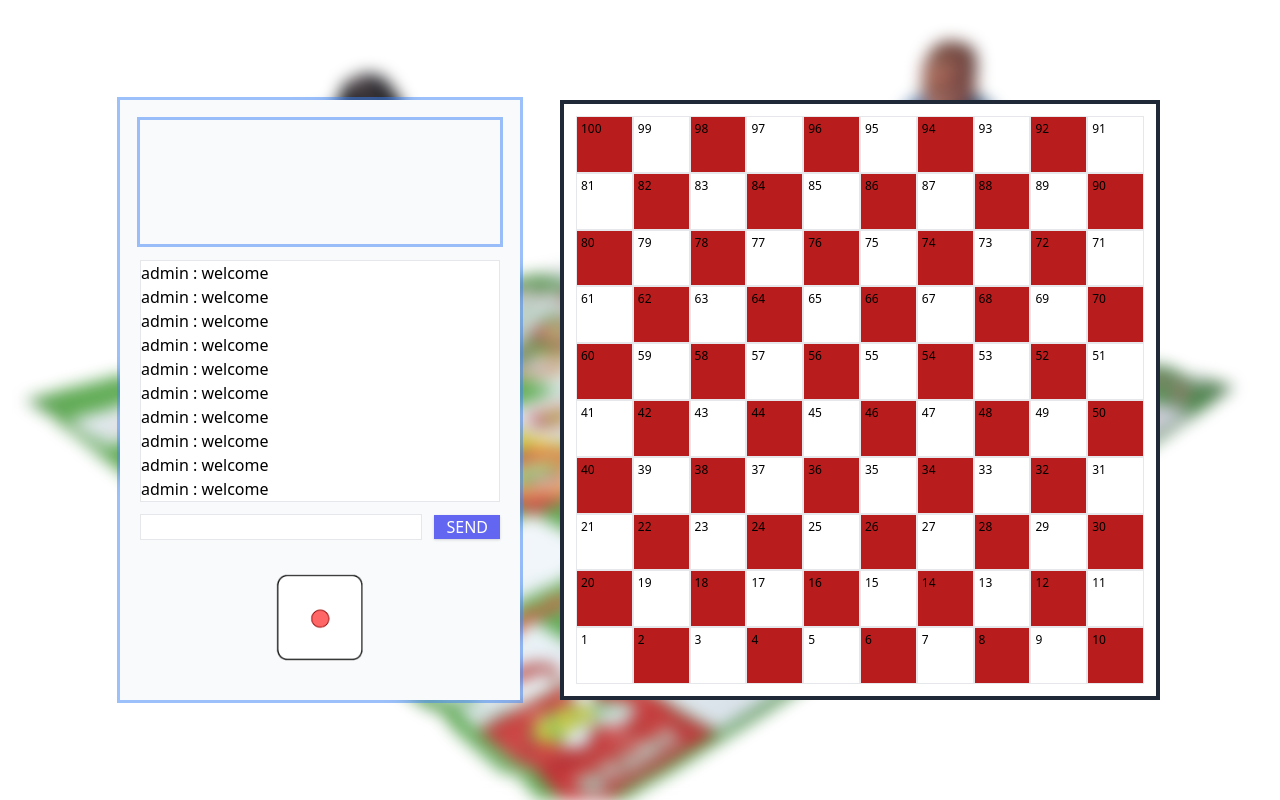
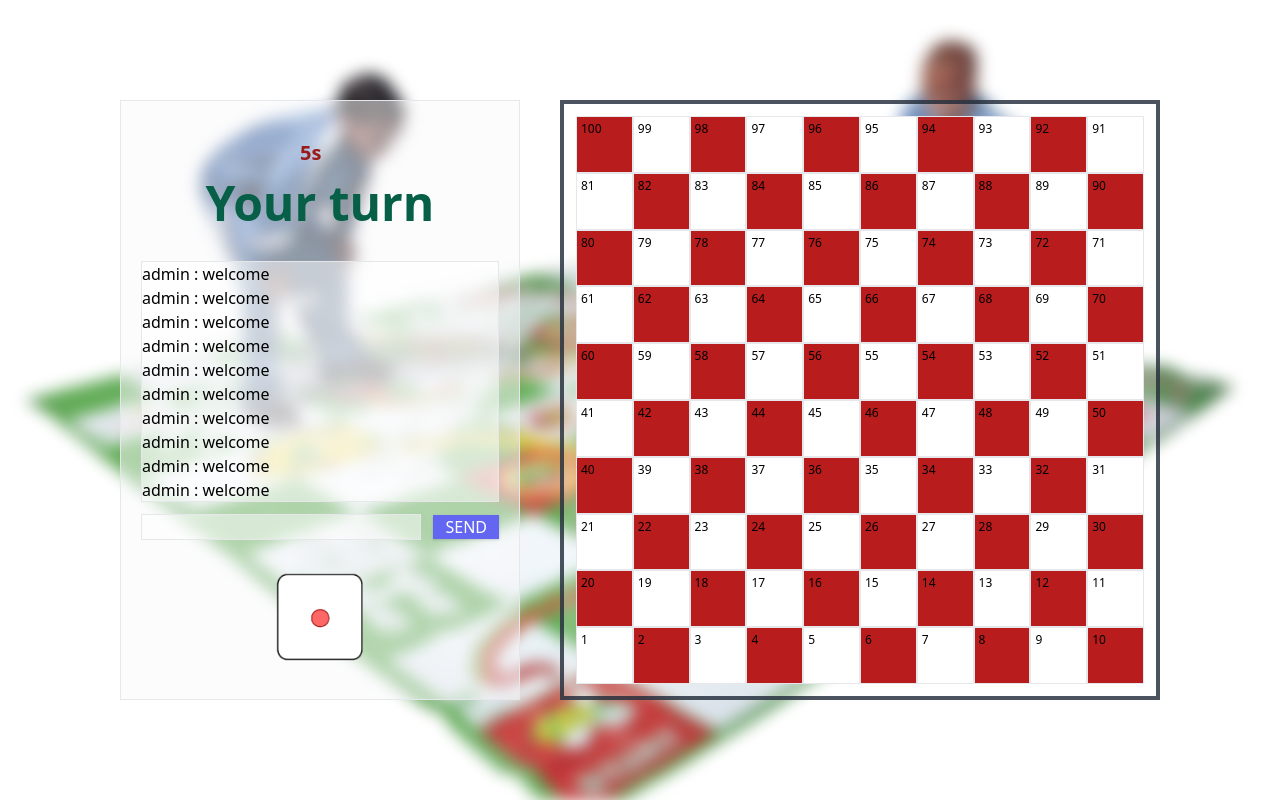
Before and after one commit to alfirmanpahlepi/snake-and-ladder, a Next.js app in the folder client/: page /play/1 in a window 1280 px wide. Built offline with nearby package versions, Linux system fonts and the light colour scheme.

Commit message:
feat: user controller

```diff
--- a/client/src/pages/play/[id].tsx
+++ b/client/src/pages/play/[id].tsx
@@ -1,4 +1,3 @@
-import Image from "next/image"
 import { useState } from "react"
 
 export default function Play() {
@@ -20,10 +19,13 @@ export default function Play() {
         <>
             <div className="absolute top-0 h-screen w-screen bg-cover blur z-10" style={{ backgroundImage: "url(/background.jpg)" }}></div>
             <div className="h-screen w-screen space-x-10 flex z-20 p-4 justify-center items-center">
-                <div className="h-[600px] w-[25rem] ring z-20 bg-gray-50 p-5 space-y-4 flex flex-col">
-                    <div className="ring h-1/4"></div>
+                <div className="h-[600px] w-[25rem] border z-20 bg-gray-50/50 p-5 space-y-4 flex flex-col">
+                    <div className="h-1/4 flex justify-center items-center flex-col">
+                        <span className="text-xl font-semibold text-red-800 h-10 w-10">5s</span>
+                        <h3 className="text-5xl font-extrabold text-green-800">Your turn</h3>
+                    </div>
                     <div className="h-2/4 flex flex-col">
-                        <div className="flex-grow overflow-auto border bg-white">
+                        <div className="flex-grow overflow-auto border bg-white/50">
                             {
                                 [1, 1, 11, 1, 11, 1, 1, 1, 1, 1, 1, 1].map((el, i) => (
                                     <p key={i}>admin : welcome</p>
@@ -31,7 +33,7 @@ export default function Play() {
                             }
                         </div>
                         <div className="flex items-center mt-3 space-x-3">
-                            <input className="flex-grow border" />
+                            <input className="flex-grow border bg-white/50" />
                             <button className="bg-indigo-500 hover:bg-indigo-600 active:bg-indigo-400 shadow text-white px-3">SEND</button>
                         </div>
                     </div>
@@ -41,7 +43,7 @@ export default function Play() {
                         </button>
                     </div>
                 </div>
-                <div className="w-[600px] h-[600px] z-20 border-4 border-gray-800 bg-white p-3 grid grid-cols-10">
+                <div className="w-[600px] h-[600px] z-20 border-4 border-gray-800/80 bg-white/20 p-3 grid grid-cols-10">
                     {
                         grids(100).map((e, i) => (
                             <span key={i} className={`${e % 2 === 0 ? "bg-red-700" : "bg-white"} border text-xs inline-block p-1`}>{e}</span>
```
